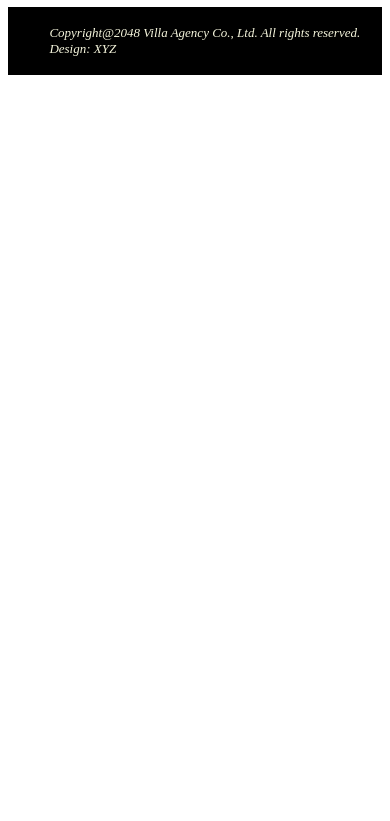
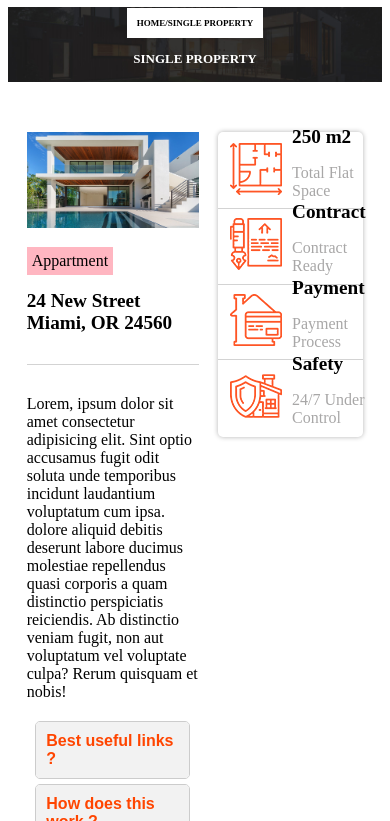
Before and after one commit to dhinababu2025-rebirth/ait-class-project-1-css, a plain HTML site: page property-details.html in a window 390 px wide. Shown: the part 112-933 px from the top of the page. Before the commit the page ends 844 px from the top, so only its background shows below. Drawn offline with Linux system fonts and the light colour scheme.

Commit message:
Add Property Details Page - non-responsive

```diff
--- a/css/mobile-view.css
+++ b/css/mobile-view.css
@@ -250,7 +250,7 @@
 .contact-us-section-bg {
     /* width: 100%;           */
     /* max-width: 100vw;      */
-    min-height: 220vh;
+    min-height: 200vh;
     /* overflow-x: hidden;      */
     /* position: relative;    */
 }
@@ -310,4 +310,25 @@
         margin: 0;
     }
 
+/* Property Details Page */
+/* heading & title (on bg-image) - banner section - Property Details Page */
+  .local-path-propDetails-page {
+        flex: 1;
+        font-size:xx-small !important;
+        font-weight: bold;
+        /* text-align: center; */
+        max-width: fit-content;
+        align-self: center;
+        background-color: white;
+        padding: 2px;
+        text-align: center;
+    }
+    .title-propDetails-page {
+        flex: 1;
+        color: white;
+        font-size:small !important;
+        font-weight:900;
+        text-align: center;
+    }
+
 }
--- /dev/null
+++ b/css/property-details.css
@@ -0,0 +1,77 @@
+/* banner section - Properties Page */
+.banner-propDetails-page {
+    max-width: 100vw;
+    display: flex;
+    justify-content: center;
+    /* align-content: center; */
+}
+    /* background image - banner section - Properties Page*/
+    .banner-propDetails-page img {
+        width: 100%;
+        position: relative;
+    }
+    .heading-propDetails-page {
+        position: absolute;
+        flex: 1;
+        align-self: center;
+        display: flex;
+        flex-direction: column;
+        /* border: 1px solid white; */
+    }
+    /* heading & title (on bg-image) - banner section - Properties Page */
+    .local-path-propDetails-page {
+        flex: 1;
+        font-size: 1rem;
+        font-weight: bold;
+        /* text-align: center; */
+        max-width: fit-content;
+        align-self: center;
+        background-color: white;
+        padding: 10px;
+        text-align: center;
+    }
+    .title-propDetails-page {
+        flex: 1;
+        color: white;
+        font-size: 2rem;
+        font-weight:900;
+        text-align: center;
+    }
+
+.sp-photo-and-card {
+    display: flex;
+}
+    .sp-photo {
+        flex: 2;
+        padding: 50px 5% 0;
+
+    }
+    .sp-photo img {
+        width: 100%;
+        /* align-self: center;
+        justify-self: center; */
+    }
+    .sp-card {
+        flex: 1;
+        padding: 50px 5% 0 0;
+    }
+    .sp-card .featured-info-item {
+        width: 100%;
+        max-height: 60px ;
+    }
+
+    .sp-pd-type {
+        background-color: lightpink;
+        padding: 5px;
+        display: inline-block;
+        margin: 15px 0 0px;
+    }
+    .sp-pd-title {
+        font-size: larger;
+        font-weight: bold;
+        margin: 15px 0;
+    }
+
+    .sp-propDetails hr {
+        margin: 30px 0;
+    }
--- a/css/style.css
+++ b/css/style.css
@@ -186,7 +186,7 @@ hr {
     align-items: flex-start;
     justify-content: center;
     /* align-content: center; */
-    border: 1px solid red;
+    /* border: 1px solid red; */
 }
 
 .title-featured-mobile-vw {
--- a/property-details.html
+++ b/property-details.html
@@ -6,6 +6,7 @@
     <link rel="stylesheet" href="./css/style.css">
     <link rel="stylesheet" href="./css/mobile-view.css">
     <link rel="stylesheet" href="./css/tablet-view.css">
+    <link rel="stylesheet" href="./css/property-details.css">
     <script src="https://kit.fontawesome.com/d314a677b2.js" crossorigin="anonymous"></script>
     <title>VILLA - Home Page</title>
 </head>
@@ -49,7 +50,7 @@
             <a href=""><h1>VILLA</h1></a>
         </div>
         <nav class="menus">
-            <a href="./index.html">Home</a>`
+            <a href="./index.html">Home</a>
             <a href="./properties.html">Properties</a>
             <a href="./property-details.html">Property Details</a>
             <a href="./contact-us.html">Contact Us</a>
@@ -59,11 +60,134 @@
         </nav>
 </div>
 
+<!-- Banner - Properties Page -->
+<section class="banner-propDetails-page">
+    <img src="./images/page-heading-bg.jpg" alt="page-properties-bg">
+    <div class="heading-propDetails-page">
+        <div class="local-path-propDetails-page">
+            HOME/SINGLE PROPERTY
+        </div>
+        <div class="title-propDetails-page">
+            <p>SINGLE PROPERTY</p>
+        </div>
+    </div>
+</section>
 
+<!-- Single Property Details -->
+<section class="singleProperty">
+    <div class="sp-photo-and-card">
+        <div class="sp-photo">
+            <img src="./images/single-property.jpg" alt="image-single-property-page">
 
+                                 <div class="sp-propDetails">
+        <div class="sp-pd-type">
+        Appartment
+        </div>
+        <div class="sp-pd-title">
+        24 New Street Miami, OR 24560
+        </div>
+        <hr>
+        <div class="sp-pd-content">
+            Lorem, ipsum dolor sit amet consectetur adipisicing elit. Sint optio accusamus fugit odit soluta unde temporibus incidunt laudantium voluptatum cum ipsa.
+            <br>
+            dolore aliquid debitis deserunt labore ducimus molestiae repellendus quasi corporis a quam distinctio perspiciatis reiciendis. Ab distinctio veniam fugit, non aut voluptatum vel voluptate culpa? Rerum quisquam et nobis!
+        </div>
+    </div>
 
+ <!-- Accordion Container -->
+            <div class="accordion">
+                <!-- Accordion heading -->
+  	            <div class="accordion-item">
+		            <!-- radio -->
+    		        <input type="radio" id="acc1" name="accordion">
+                    <label class="accordion-label" for="acc1">Best useful links ?</label>
+	                <!-- Accordion content-->
+		            <div class="accordion-content">
+                     <p>Get <b>the best villa</b> website templete HTML, CSS and Bootstrap for your business.
+                    XYZ provides you the <a href="">best service</a> in the world. Please tell your friends about it. </p>
+                    </div>
+	            </div>
 
+                <!-- Accordion heading -->
+  	            <div class="accordion-item">
+		            <!-- radio -->
+    		        <input type="radio" id="acc2" name="accordion">
+                    <label class="accordion-label" for="acc2">How does this work ?</label>
+	                <!-- Accordion content-->
+		            <div class="accordion-content">
+                     <p>Get <b>the best villa</b> website templete HTML, CSS and Bootstrap for your business.
+                    XYZ provides you the <a href="">best service</a> in the world. Please tell your friends about it. </p>
+                    </div>
+	            </div>
 
+                <!-- Accordion heading -->
+  	            <div class="accordion-item">
+		            <!-- radio -->
+    		        <input type="radio" id="acc3" name="accordion">
+                    <label class="accordion-label" for="acc3">Why is Villa Agency the best ?</label>
+	                <!-- Accordion content-->
+		            <div class="accordion-content">
+                     <p>Get <b>the best villa</b> website templete HTML, CSS and Bootstrap for your business.
+                    XYZ provides you the <a href="">best service</a> in the world. Please tell your friends about it. </p>
+                    </div>
+	            </div>
+            </div>
+        </div>
+    <!-- card - Property Details Page -->
+        <div class="sp-card">
+            <div class="featured-info">
+            <!-- 250 m2 -->
+            <div class="featured-info-item">
+                <div class="featured-info-item-icon">
+                    <img src="./images/info-icon-01.png" alt="featured, icon1">
+                </div>
+
+        <div class="featured-info-item-description">
+                    <b>250 m2</b>
+                    <br>
+                    <p>Total Flat Space</p>
+                </div>
+            </div>
+            <hr>
+        <!-- Contract -->
+            <div class="featured-info-item">
+                <div class="featured-info-item-icon">
+                    <img src="./images/info-icon-02.png" alt="featured, icon2">
+                </div>
+                <div class="featured-info-item-description">
+                    <b>Contract</b>
+                    <br>
+                    <p>Contract Ready</p>
+                </div>
+            </div>
+             <hr>
+        <!-- Payment -->
+            <div class="featured-info-item">
+                <div class="featured-info-item-icon">
+                    <img src="./images/info-icon-03.png" alt="featured, icon3">
+                </div>
+                <div class="featured-info-item-description">
+                    <b>Payment</b>
+                    <br>
+                    <p>Payment Process</p>
+                </div>
+            </div>
+             <hr>
+        <!-- Safety -->
+            <div class="featured-info-item">
+                <div class="featured-info-item-icon">
+                    <img src="./images/info-icon-04.png" alt="featured, icon4">
+                </div>
+                <div class="featured-info-item-description">
+                    <b>Safety</b>
+                    <br>
+                    <p>24/7 Under Control</p>
+                </div>
+            </div>
+        </div>
+        </div>
+    </div>
+</section>
 
 </main>
 <footer>
```
Also changed, not shown: properties.html (+1 -1 lines).
